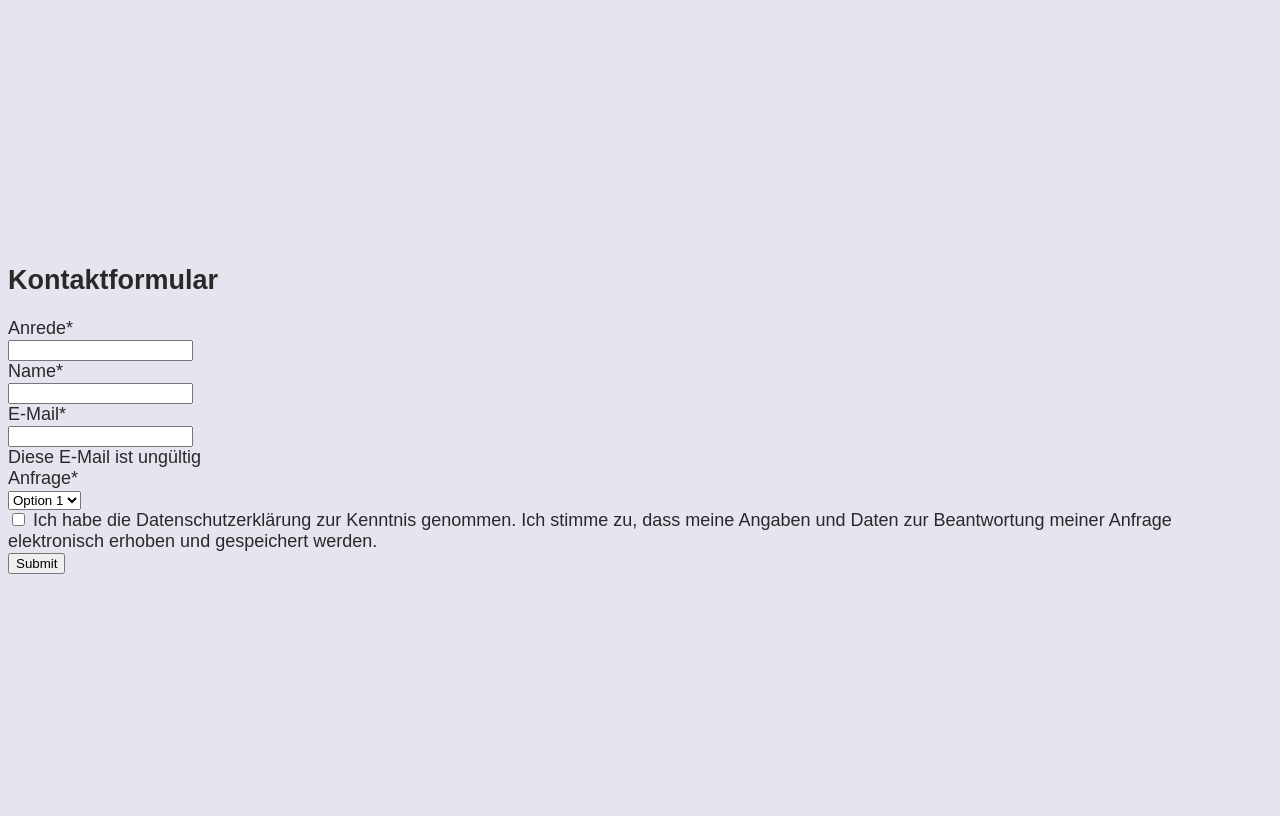
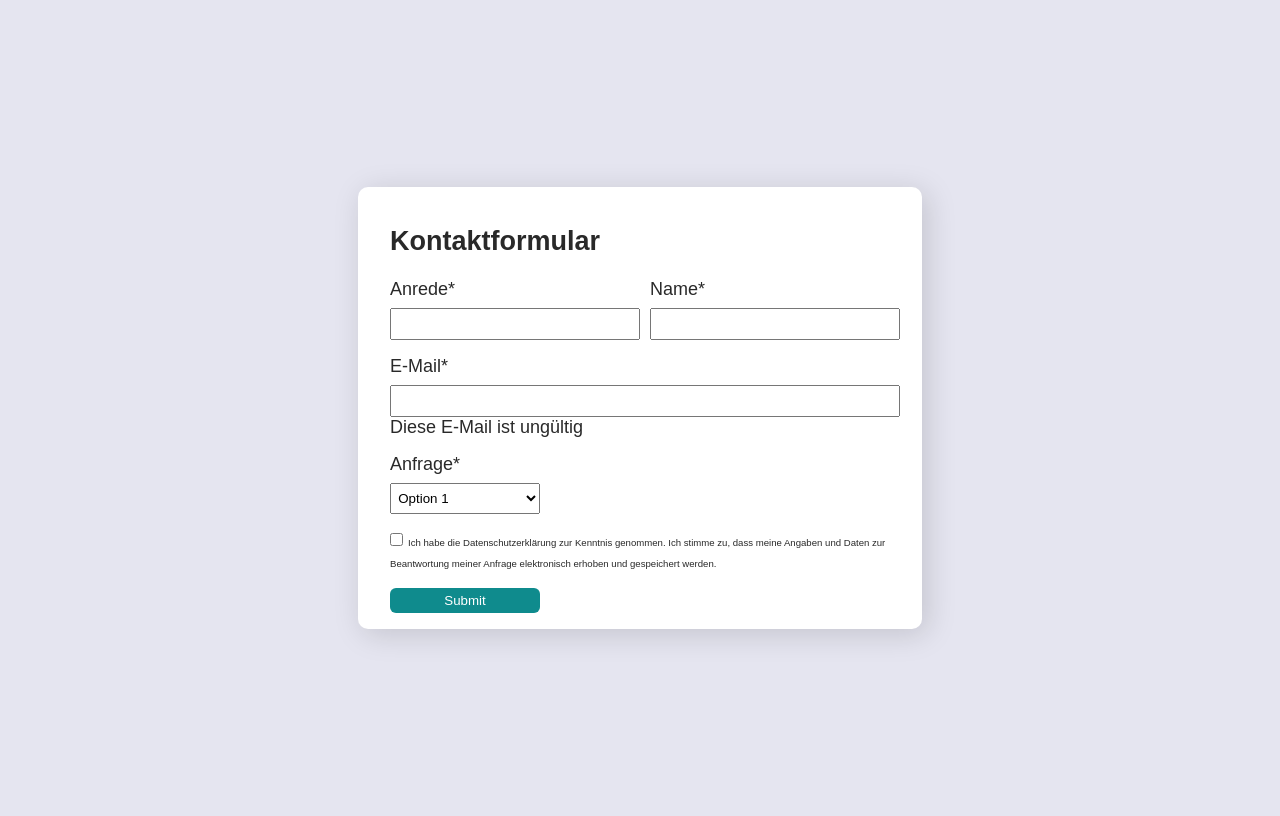
Before and after one commit to NathalieB96/myform, a PHP site: page / in a window 1280 px wide. Run offline with PHP 8.4, Linux system fonts and the light colour scheme; style sheets or scripts are compiled from the project's sources.

Commit message:
style: form
Style of form

```diff
--- a/assets/scss/master.scss
+++ b/assets/scss/master.scss
@@ -9,4 +9,55 @@
     color: #292929;
 }
 
-@import 'components/form';
+.container {
+    background-color: #ffffff;
+    border-radius: 10px;
+    width: 500px;
+    padding: 1rem 2rem;
+    box-shadow: 5px 5px 30px rgba(0,0,0,0.15);
+}
+
+.small {
+    font-size: 0.6rem;
+}
+
+form {
+    display: flex;
+    flex-wrap: wrap;
+    justify-content: space-between;
+}
+
+
+.form-item {
+    width: 100%;
+    margin-bottom: 1rem;
+
+    &__small {
+        width: 48%;
+    }
+
+    &__input {
+        width: 100%;
+        padding: 0.4rem 0.2rem;
+        margin-top: 0.5rem;
+    }
+
+    &__select {
+        width: 30%;
+        padding: 0.4rem 0.2rem;
+        margin-top: 0.5rem;
+    }
+
+    &__checkbox {
+        margin: 0;
+    }
+}
+
+input[type=submit] {
+    width: 30%;
+    border: none;
+    background-color: #0F8B8D;
+    border-radius: 6px;
+    padding: 0.3rem 0rem;
+    color: #fff;
+}
```
